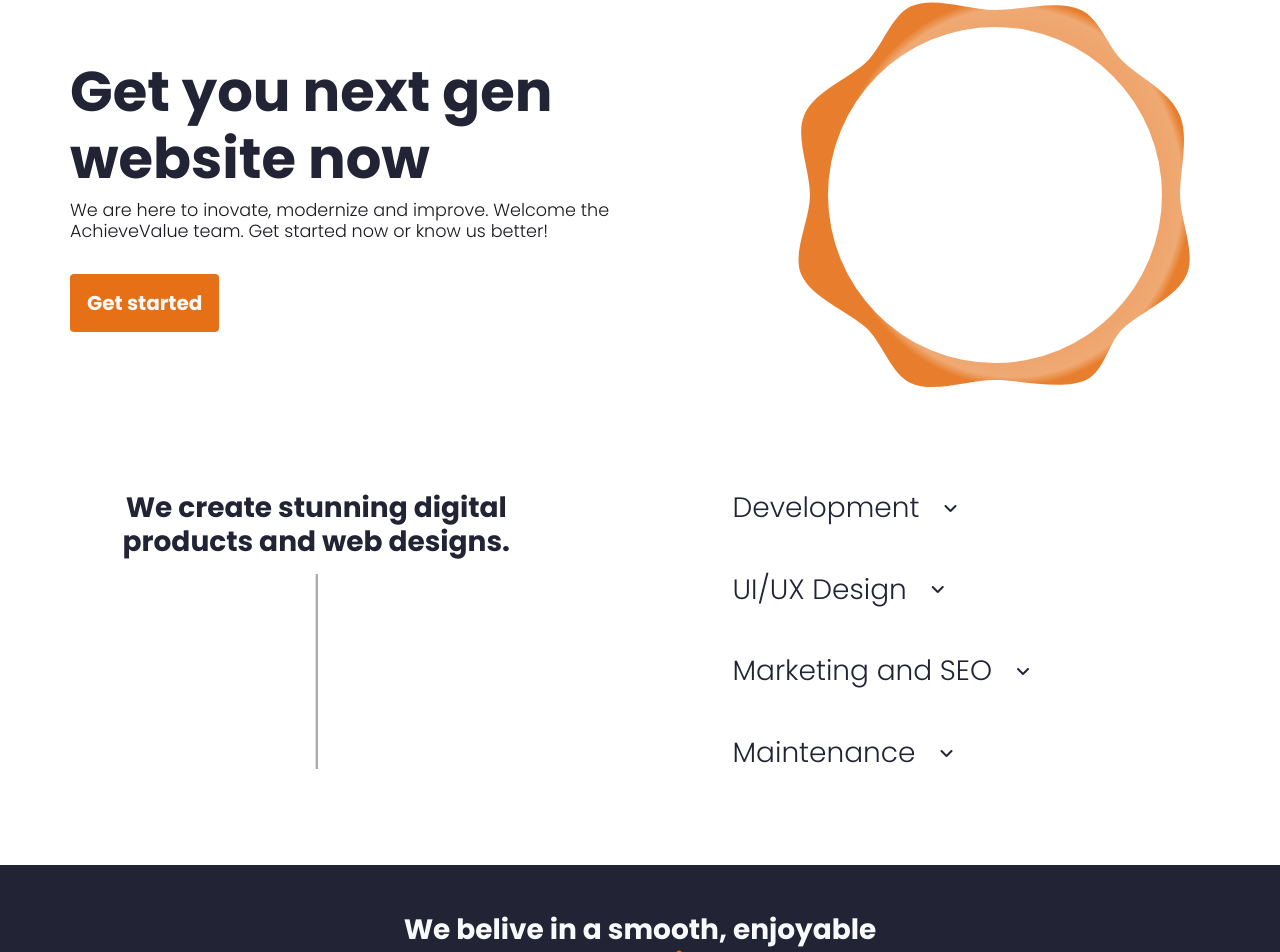
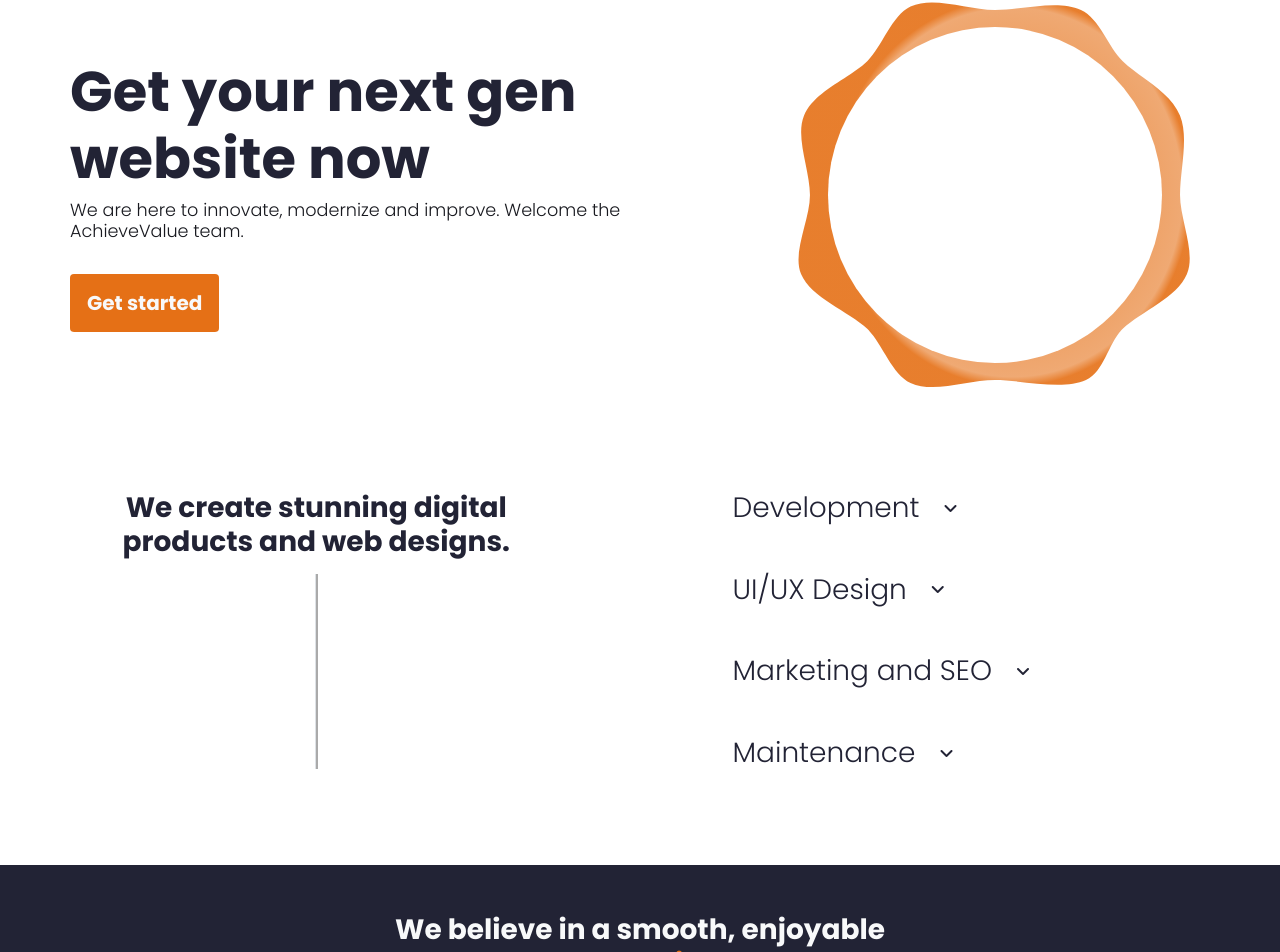
Before and after one commit to AchieveValue/portofolio-frontend, a React (Create React App) app in the folder client/: page / in a window 1280 px wide. Shown: the part 178-1130 px from the top of the page. Built offline with nearby package versions, Linux system fonts and the light colour scheme.

Commit message:
Fixed some typoos

```diff
--- a/client/src/Components/LandingPage.js
+++ b/client/src/Components/LandingPage.js
@@ -124,8 +124,8 @@ const LandingPage = () => {
                 <div className="container px-0 py-5 my-2 mx-0 d-flex align-items-center justify-content-center mx-auto">
                     <div className="row w-100 align-items-center">
                         <div className="col-12 col-lg-6 px-0 text-center text-lg-left">
-                            <h1 className="poppins font-weight-bolder display-4" style={{ color: '#222335' }}>Get you next gen website now</h1>
-                            <h5 className="poppins font-weight-light" style={{ fontSize: '1.1rem', color: '#18191F'}}>We are here to inovate, modernize and improve. Welcome the AchieveValue team. Get started now or know us better!</h5>
+                            <h1 className="poppins font-weight-bolder display-4" style={{ color: '#222335' }}>Get your next gen website now</h1>
+                            <h5 className="poppins font-weight-light" style={{ fontSize: '1.1rem', color: '#18191F'}}>We are here to innovate, modernize and improve. Welcome the AchieveValue team.</h5>
                             <button className="btn px-3 py-3 poppins font-weight-medium text-light mt-4" style={{ background: '#E57016' }}><h5 className="mb-0 font-weight-bold">Get started</h5></button>
                         </div>
                         <div className="col-6 flex-column justify-content-center align-items-end d-none d-lg-flex">
@@ -170,7 +170,7 @@ const LandingPage = () => {
                                     <motion.i className="fas fa-angle-down" animate={caretAnimationHandels[1]} transition={{ duration: 0.5, ease: 'backInOut' }}></motion.i>
                                 </motion.div>
                                 <AnimatePresence exitBeforeEnter>
-                                    {opened === 2 &&(<motion.h5 key='2' initial={{ opacity: 0 }} animate={{ opacity: 1 }} exit={{ x: 110, opacity: 0 }} transition={{ duration: 0.4, delay: 0.5, ease: 'easeInOut' }} className="poppins font-weight-light mt-4 mb-0 w-100">Our obligation is to design the most simple, yet complex aplication. Our scope is to create a modern web, so we invest alot in creating our UI/UX designs. We also test it out in the real world before approving it, so you can be sure that what goes in the production is the highest quality. For reference we work in Figma and Adobe Ilustrator.</motion.h5>)}
+                                    {opened === 2 &&(<motion.h5 key='2' initial={{ opacity: 0 }} animate={{ opacity: 1 }} exit={{ x: 110, opacity: 0 }} transition={{ duration: 0.4, delay: 0.5, ease: 'easeInOut' }} className="poppins font-weight-light mt-4 mb-0 w-100">Our obligation is to design the most simple, yet complex application. Our scope is to create a modern web, so we invest alot in creating our UI/UX designs. We also test it out in the real world before approving it, so you can be sure that what goes in the production is the highest quality. For reference we work in Figma and Adobe Ilustrator.</motion.h5>)}
                                 </AnimatePresence>
                             </div>
                             <div className="mt-5 ">
@@ -185,17 +185,17 @@ const LandingPage = () => {
                             <div className="mt-5 smoothResize">
                                 <motion.div whileHover={{ color: '#E57016', cursor: 'pointer' }} className="d-flex align-items-center" onClick={() => {if(opened === 4) setOpened(0); else setOpened(4)}}>
                                     <h3 className="poppins font-weight-light mr-4 mb-0">Maintenance</h3>
-                                    <motion.i className="fas fa-angle-down" animate={caretAnimationHandels[2]} transition={{ duration: 0.5, ease: 'backInOut' }}></motion.i>
+                                    <motion.i className="fas fa-angle-down" animate={caretAnimationHandels[3]} transition={{ duration: 0.5, ease: 'backInOut' }}></motion.i>
                                 </motion.div>
                                 <AnimatePresence exitBeforeEnter>
-                                    {opened === 4 &&(<motion.h5 key='4' initial={{ opacity: 0 }} animate={{ opacity: 1 }} exit={{ x: 110, opacity: 0 }} transition={{ duration: 0.4, delay: 0.5, ease: 'easeInOut' }} className="poppins font-weight-light mt-4 mb-0 w-100">As we said we want you to have a very easy experience with us, that means our team also takes care of the application for years after it's release. If you want changes, find bugs or the technologie changes, you can let us now and it will be fixed in the least amunt of time possible.</motion.h5>)}
+                                    {opened === 4 &&(<motion.h5 key='4' initial={{ opacity: 0 }} animate={{ opacity: 1 }} exit={{ x: 110, opacity: 0 }} transition={{ duration: 0.4, delay: 0.5, ease: 'easeInOut' }} className="poppins font-weight-light mt-4 mb-0 w-100">As we said we want you to have a very easy experience with us, that means our team also takes care of the application for years after it's release. If you want changes, find bugs or the technology changes, you can let us now and it will be fixed in the least amunt of time possible.</motion.h5>)}
                                 </AnimatePresence>
                             </div>
                         </motion.div>
                     </div>
                 </LazyLoad>
                     <div className="container-fluid mt-5 text-light d-flex flex-column align-items-center justify-content-center py-5 text-center" style={{ background: '#222335' }}>
-                        <h3 className="poppins font-weight-bold">We belive in a smooth, enjoyable <br /> <span className="" style={{ color: '#E57016' }}>web experience</span></h3>
+                        <h3 className="poppins font-weight-bold">We believe in a smooth, enjoyable <br /> <span className="" style={{ color: '#E57016' }}>web experience</span></h3>
                         <h6 className="poppins font-weight-light w-50 mt-4 d-none d-lg-block">We want to inovate as many websites as posible, because we want a more fast, happy and motivated world. And AchieveValue is built to help achieving this goal.</h6>
                         <h6 className="poppins font-weight-light w-100 mt-4 d-block d-lg-none">We want to inovate as many websites as posible, because we want a more fast, happy and motivated world. And AchieveValue is built to help achieving this goal.</h6>
                     </div>
--- a/client/src/Components/OneTimeLoading.js
+++ b/client/src/Components/OneTimeLoading.js
@@ -7,9 +7,13 @@ const OneTimeLoading = () => {
     setTimeout(() => {
         wraper.start({
             opacity: 0,
+        });
+    }, 3500);
+    setTimeout(() => {
+        wraper.start({
             zIndex: -1
         });
-    }, 3500);
+    }, 4000);
 
     return (
         <motion.div animate={wraper} className="bg-light d-flex flex align-items-center justify-content-center" style={{ zIndex: 3, position: 'fixed', top: 0, left: 0, height: '100vh', width: '100vw' }}>
```
